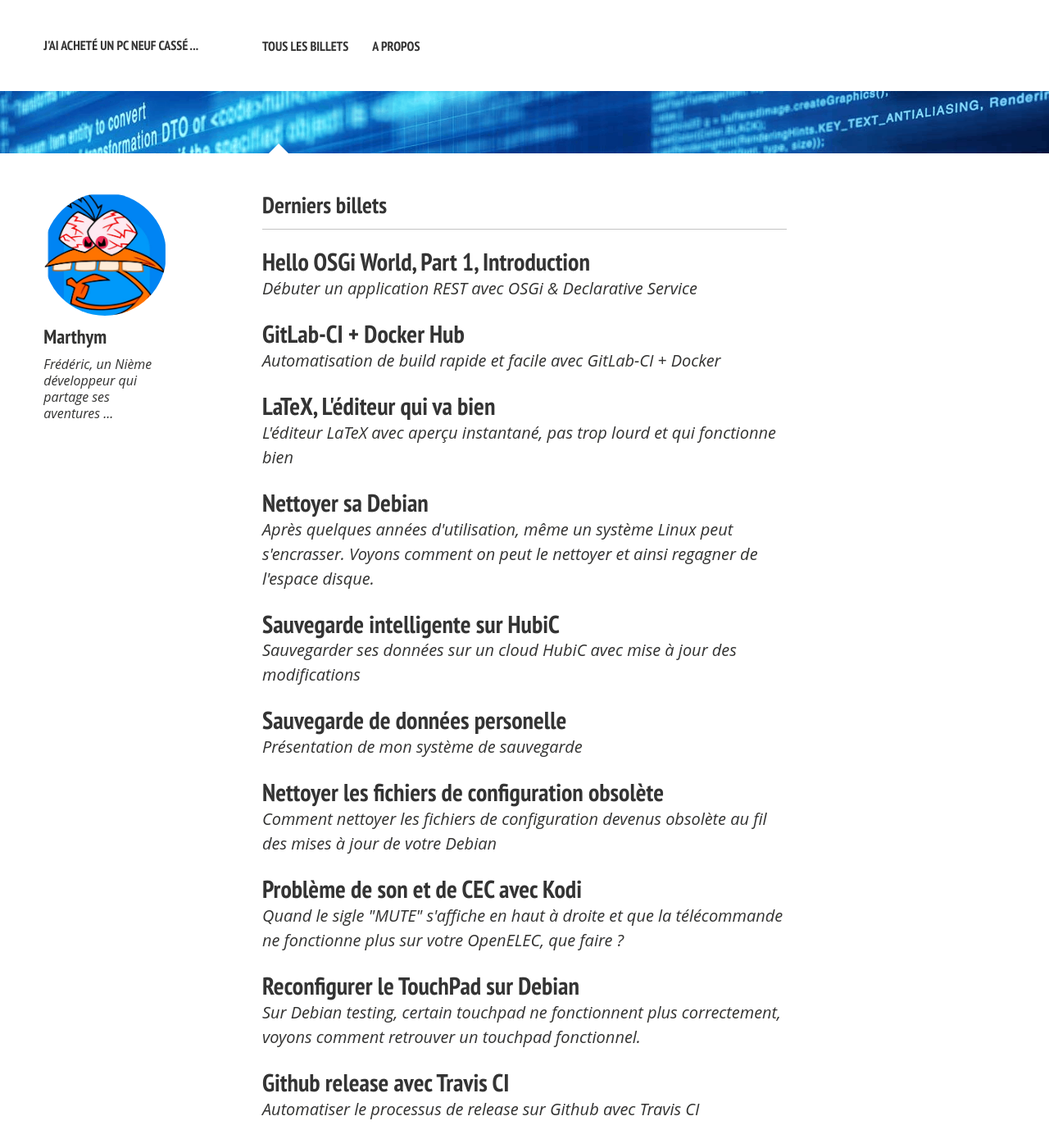
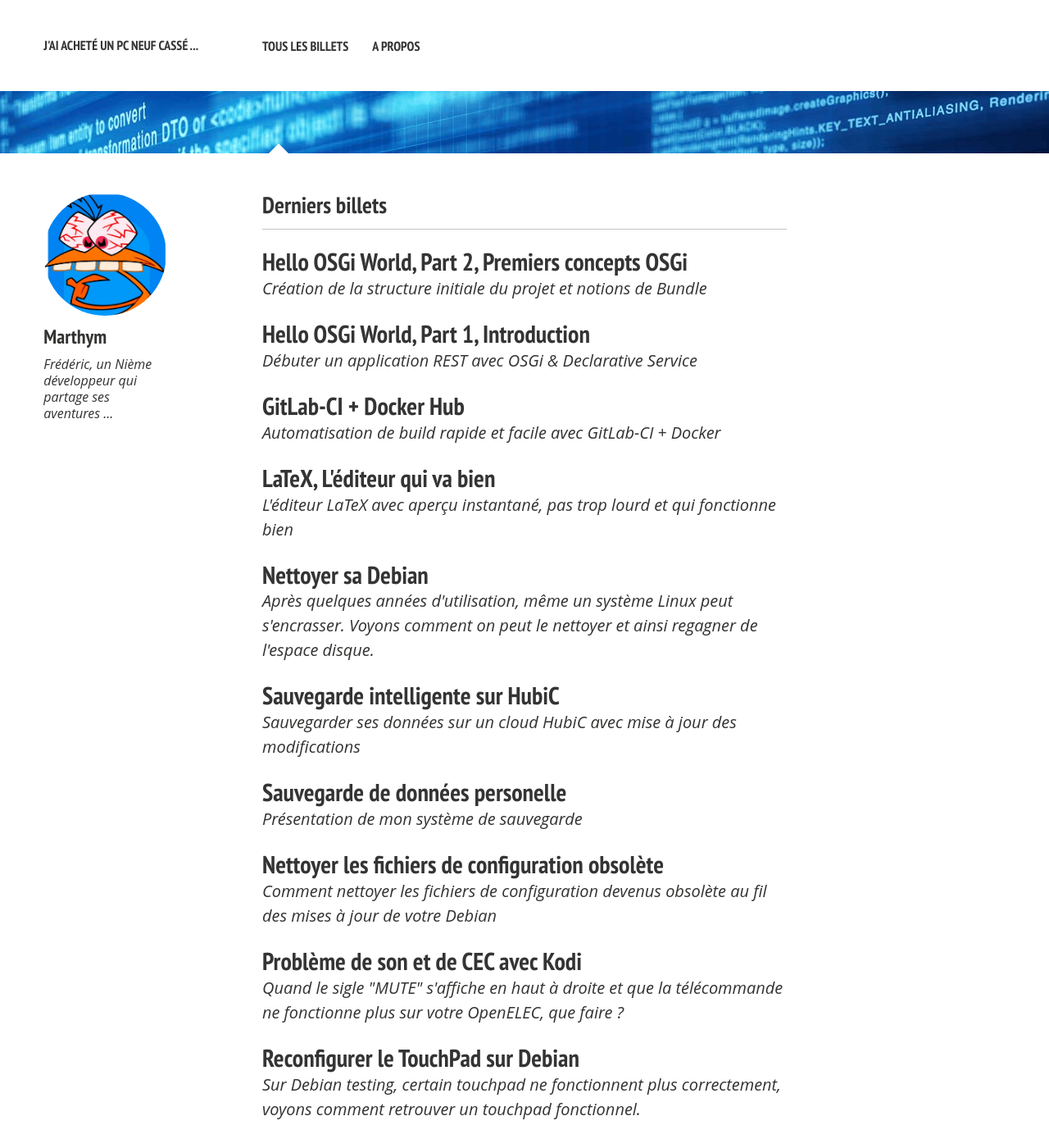
Before and after one commit to Marthym/marthym.github.io, a Jekyll site: the page built from index.md, in a window 1280 px wide and 1400 px high. Shown: the whole window at 82% size. Built offline with Jekyll 4.4.1, drawn with Linux system fonts in a browser that asks for light colours; nearby versions of some CDN libraries.

Commit message:
feat(posts): Publish Hello OSGi World, Part 2

````diff
--- a/_drafts/2017-01-01-Hello OSGi World, Part 2.md
+++ b/_posts/2017-09-02-Hello OSGi World, Part 2.md
@@ -3,27 +3,25 @@ layout: post
 title: Hello OSGi World, Part 2, Premiers concepts OSGi
 excerpt: "Création de la structure initiale du projet et notions de Bundle"
 #modified: 2015-09-21
-tags: [OSGi, REST, java, planetlibre, restlet]
+tags: [OSGi, bundle, java, planetlibre]
 comments: true
 image:
   feature: osgi_back.png
 ---
 
 ## Introduction
-L’objectif est donc de créer un serveur REST avec une route `/hello` qui produit le résultat `Hello World`. Le tout
-exécuté dans un environnement OSGi.
+L’objectif est donc de créer un serveur REST avec une route `/hello` qui produit le résultat `Hello World`. Le tout exécuté dans un environnement OSGi.
 
-Pour exécuter une application au sein d’un conteneur OGSi, cette dernière doit être packagé sous la forme d’un bundle.
-Un bundle est un jar contenant des informations de dépendance dans son META-INF.
+Pour exécuter une application au sein d’un conteneur OGSi, cette dernière doit être packagé sous la forme d’un bundle. Un bundle est un jar contenant des informations de dépendance dans son META-INF.
 
 ## Création du projet
 Commençons par créer le projet et le POM associé. On ne va pas utiliser d’artefact Maven, ça serait trop facile.
 
 Le projet va avoir l’arborescence suivante:
 
-* hello-osgi-world
-   * how-assembly *Module faisant l’assemblage du projet*
-   * how-rest *Code du projet*
+* **hello-osgi-world**
+   * **how-assembly** *Module faisant l’assemblage du projet*
+   * **how-rest** *Code du projet*
 
 Cette structure permet de limiter les dépendances du jar principal du projet qui ne dépendra que des API, les implémentations seront définies dans l’assembly et seront facilement interchangeable si besoin.
 
@@ -32,7 +30,7 @@ La structure des POMs est discutable, je les ai écrits comme j’en ai l’habi
 
 La première chose c’est que nous voulons faire du java 8. Donc on ajoute la configuration du `maven-compiler-plugin` :
 
-```xml
+``` xml
 <plugin>
     <groupId>org.apache.maven.plugins</groupId>
     <artifactId>maven-compiler-plugin</artifactId>
@@ -46,7 +44,7 @@ La première chose c’est que nous voulons faire du java 8. Donc on ajoute la c
 #### maven-bundle-plugin
 Packager un bundle maven à la main est particulièrement fastidieux. Heureusement, il y a des outils qui analysent le code et en déduisent les dépendances à mettre dans le META-INF pour transformer le jar en bundle. Il s’agit de [BNDTools](http://bndtools.org/). Ce dernier possède un plugin maven qui permet d’intégrer la bundelization aux cycles de vie maven.
 
-```xml
+``` xml
 <plugin>
     <groupId>org.apache.felix</groupId>
     <artifactId>maven-bundle-plugin</artifactId>
@@ -65,7 +63,7 @@ Le `_include` explique au plugin d’utiliser le fichier `osgi.bnd` comme config
 ## L’activator
 Dans le contexte d’OSGi, il n’y a pas de méthode Main qui sert de point d’entrée à l’application, c’est un Activator qui fait ça.
 
-### Principe des bundle
+### Principe du bundle
 Les applications OSGi sont divisées en `bundle`, c’est une unité d’isolation dans l’application OSGi. Il s’agit le plus souvent des packages. Chaque bundle contient ses classes métier. Un bundle consomme et fournit des services (des interfaces), il a des dépendances vers d’autres bundles.
 Lors du démarage, le runner charge chaque bundle dans son propre classpath de façon à maintenir une forte isolation entre les différents bundle. Chaque bundle peut posséder un Activateur qui contiendra du code à jouer une fois son activation terminé.
 
@@ -73,7 +71,7 @@ C’est dans cet Activateur que l’on mettra le démarrage de notre serveur htt
 
 ### L’implémentation
 
-```java
+``` java
 public final class HowActivator implements BundleActivator {
     private static final Logger LOGGER = LoggerFactory.getLogger(HowActivator.class);
 
@@ -109,7 +107,7 @@ Pas d’informations sur le bundle. Du coup OSGi ne saura pas comment le charger
 
 Bref, pour transformer votre jar en bundle, il suffit d’ajouter le tag suivant dans le `pom.xml`:
 
-```xml
+``` xml
 <packaging>bundle</packaging>
 ...
 <build>
@@ -157,3 +155,5 @@ Tool: Bnd-3.3.0.201609221906
 Comme je le disais plus haut, les applications OSGi ne se lance pas avec une simple `java -jar` il est nécessaire de configurer un runner qui va s’occuper de résoudre les dépendances entre les bundles et de les charger.
 
 Du coup on verra ça dans le prochain billet car je ne veux pas faire des chose trop longue ou fastidieuse à lire (même si je doute qu’il y ai du monde).
+
+[Code source: Part 2, Premiers concepts OSGi](https://github.com/Marthym/hello-osgi-world/tree/2.0)
````
